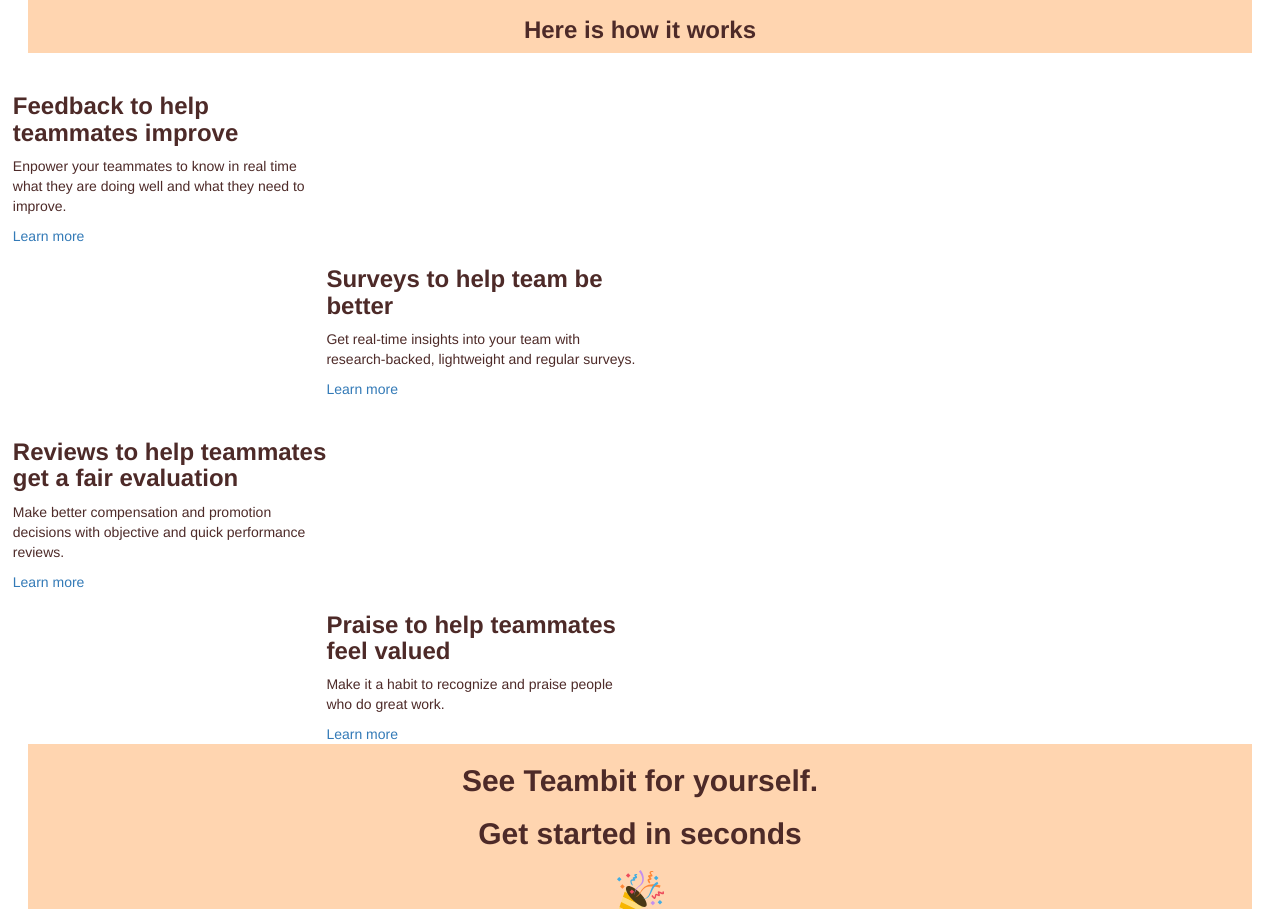
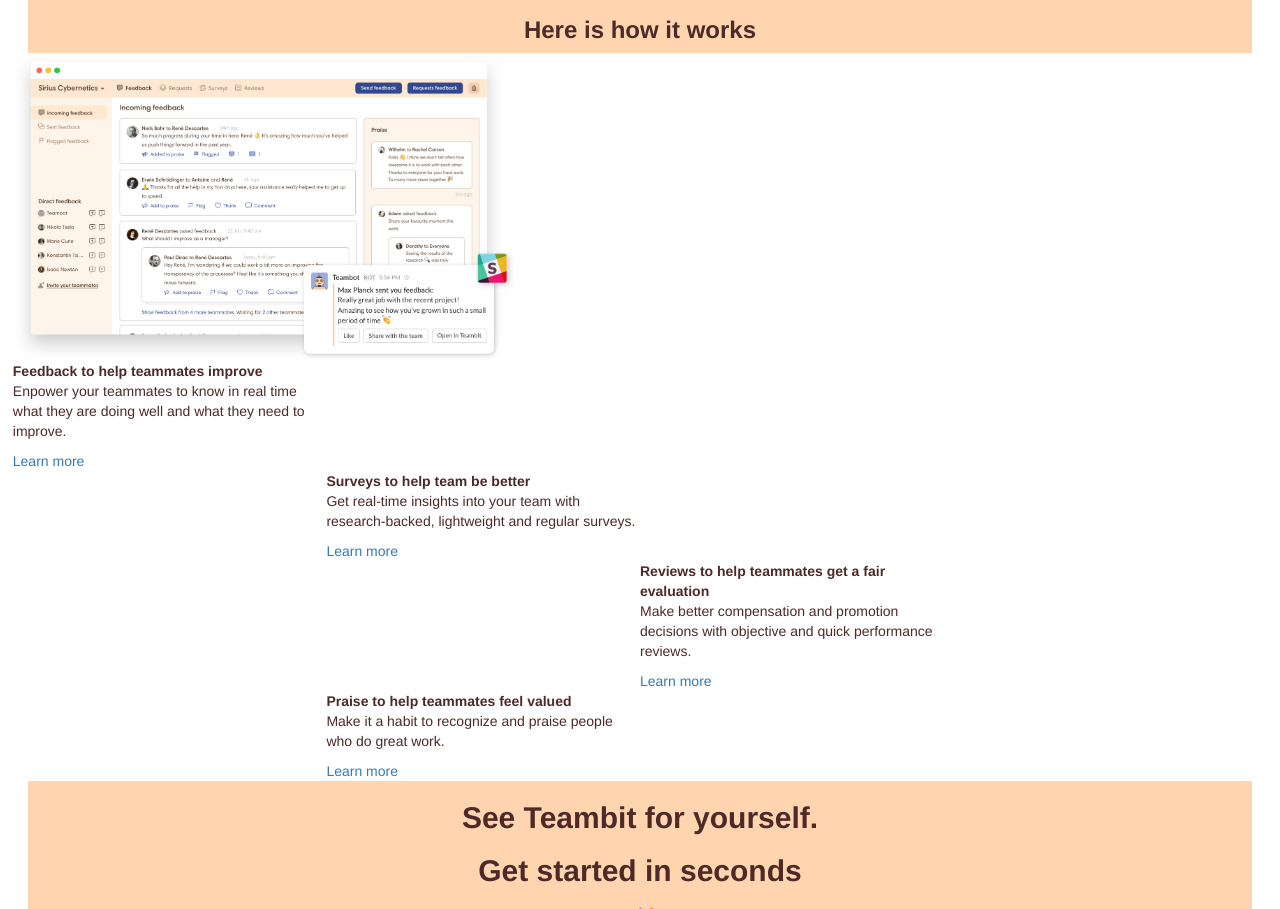
Before and after one commit to edoardoascanio/node-sass-teambit, a website: page index.html in a window 1280 px wide. Shown: the part 1448-2357 px from the top of the page. Drawn offline with nearby package versions, Linux system fonts and the light colour scheme.

Commit message:
add style

```diff
--- a/index.html
+++ b/index.html
@@ -146,11 +146,11 @@
     <section class="white-section">
         <div class="row">
             <div class="col 6">
-                <img src="" alt="">
+                <img src="imgs/employee-feedback.jpg" alt="">
             </div>
 
             <div class="col-3">
-                <h3>Feedback to help teammates improve</h3>
+                <strong>Feedback to help teammates improve</strong>
                 <p>Enpower your teammates to know in real time what they are doing well and what they need to improve.
                 </p>
                 <a href="#">Learn more</a>
@@ -161,7 +161,7 @@
 
         <div class="row">
             <div class="col-offset-3 col-3">
-                <h3>Surveys to help team be better</h3>
+                <strong>Surveys to help team be better</strong>
                 <p>Get real-time insights into your team with research-backed, lightweight and regular surveys.</p>
                 <a href="#">Learn more</a>
 
@@ -176,12 +176,12 @@
 
     <section class="white-section-2">
         <div class="row">
-            <div class="col 6">
+            <div class="col-6">
                 <img src="" alt="">
             </div>
 
             <div class="col-3">
-                <h3>Reviews to help teammates get a fair evaluation</h3>
+                <strong>Reviews to help teammates get a fair evaluation</strong>
                 <p>Make better compensation and promotion decisions with objective and quick performance reviews.</p>
                 <a href="#">Learn more</a>
 
@@ -191,7 +191,7 @@
 
         <div class="row">
             <div class="col-offset-3 col-3">
-                <h3>Praise to help teammates feel valued</h3>
+                <strong>Praise to help teammates feel valued</strong>
                 <p>Make it a habit to recognize and praise people who do great work.</p>
                 <a href="#">Learn more</a>
 
--- a/src/style.scss
+++ b/src/style.scss
@@ -35,6 +35,10 @@
     width: 15%;
 }
 
+.white-section img {
+    width: 40%;
+}
+
 .section-3 span img {
     display: inline-block;
     width: 5%;
```
Also changed, not shown: dist/style.css.
